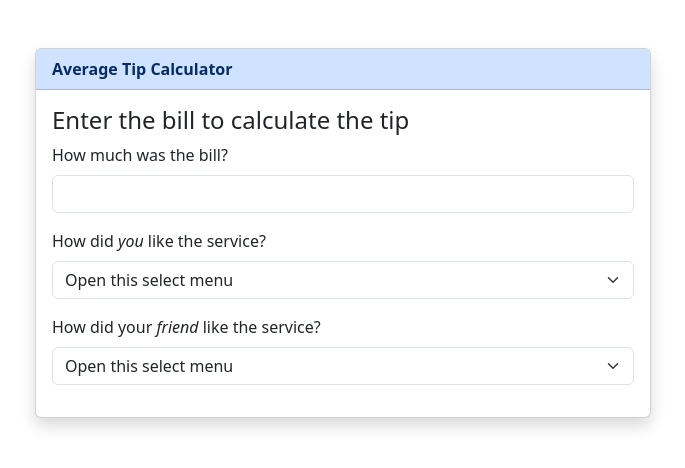
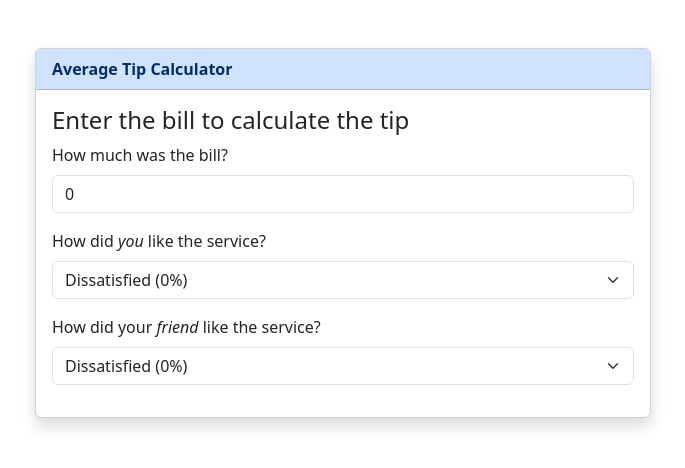
Before and after one commit to HectorKayman/react-tip-calculator, a React (Vite) app: page / in a window 1280 px wide. Shown: the top 468 px of the page, without its empty margins (297-982 px from the left). Built offline with nearby package versions, Linux system fonts and the light colour scheme.

Commit message:
Write the complete logic for the program

```diff
--- a/src/App.jsx
+++ b/src/App.jsx
@@ -13,7 +13,14 @@ export default function App() {
         </div>
         <div className="card-body">
           <Result bill={bill} userTip={userTip} friendTip={friendTip} />
-          <Form bill={bill} userTip={userTip} friendTip={friendTip} />
+          <Form
+            bill={bill}
+            userTip={userTip}
+            friendTip={friendTip}
+            onSetBill={setBill}
+            onSetUserTip={setUserTip}
+            onSetFriendTip={setFriendTip}
+          />
         </div>
       </div>
     </div>
@@ -21,53 +28,71 @@ export default function App() {
 }
 
 function Result({ bill, userTip, friendTip }) {
+  if (bill === 0)
+    return <h4 className="card-title">Enter the bill to calculate the tip</h4>;
+
   const avgTipPercent = (userTip + friendTip) / 2;
   const avgTip = (bill * avgTipPercent) / 100;
   const finalAmount = bill + avgTip;
 
   return (
     <h4 className="card-title">
-      {bill === 0
-        ? 'Enter the bill to calculate the tip'
-        : `You pay ${finalAmount} (${bill} + ${avgTip} tip)`}
+      You pay ${finalAmount} (${bill} + ${avgTip} tip)
     </h4>
   );
 }
 
-function Form({ bill, userTip, friendTip }) {
+function Form({
+  bill,
+  userTip,
+  friendTip,
+  onSetBill,
+  onSetUserTip,
+  onSetFriendTip,
+}) {
   return (
     <form>
-      <Bill bill={bill} />
-      <Tip tip={userTip}>
+      <Bill bill={bill} onSetBill={onSetBill} />
+      <Tip tip={userTip} onSetTip={onSetUserTip}>
         How did <em>you</em> like the service?
       </Tip>
-      <Tip tip={friendTip}>
+      <Tip tip={friendTip} onSetTip={onSetFriendTip}>
         How did your <em>friend</em> like the service?
       </Tip>
     </form>
   );
 }
 
-function Bill({ bill }) {
+function Bill({ bill, onSetBill }) {
   return (
     <div className="mb-3">
       <label htmlFor="bill" className="form-label">
         How much was the bill?
       </label>
-      <input type="number" className="form-control" id="bill" />
+      <input
+        type="number"
+        className="form-control"
+        id="bill"
+        value={bill}
+        onChange={(e) => onSetBill(Number(e.target.value))}
+      />
     </div>
   );
 }
 
-function Tip({ tip, children }) {
+function Tip({ tip, onSetTip, children }) {
   return (
     <div className="mb-3">
       <label htmlFor="user-tip" className="form-label">
         {children}
       </label>
-      <select className="form-select" name="user-tip" id="user-tip">
-        <option defaultValue={null}>Open this select menu</option>
-        <option value="0">Dissatisfied (0%)</option>
+      <select
+        className="form-select"
+        name="user-tip"
+        id="user-tip"
+        onChange={(e) => onSetTip(Number(e.target.value))}
+      >
+        <option value={tip}>Dissatisfied (0%)</option>
         <option value="5">It was okay (5%)</option>
         <option value="10">It was pretty good (10%)</option>
         <option value="15">It was really good (15%)</option>
```
